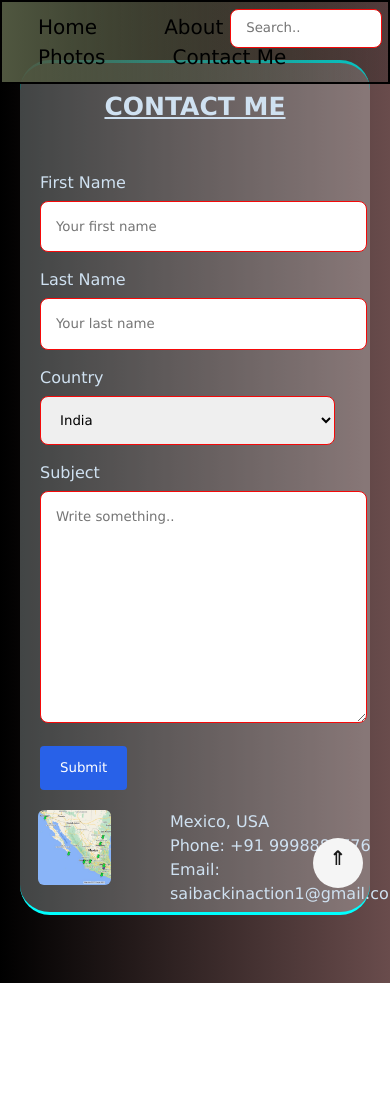
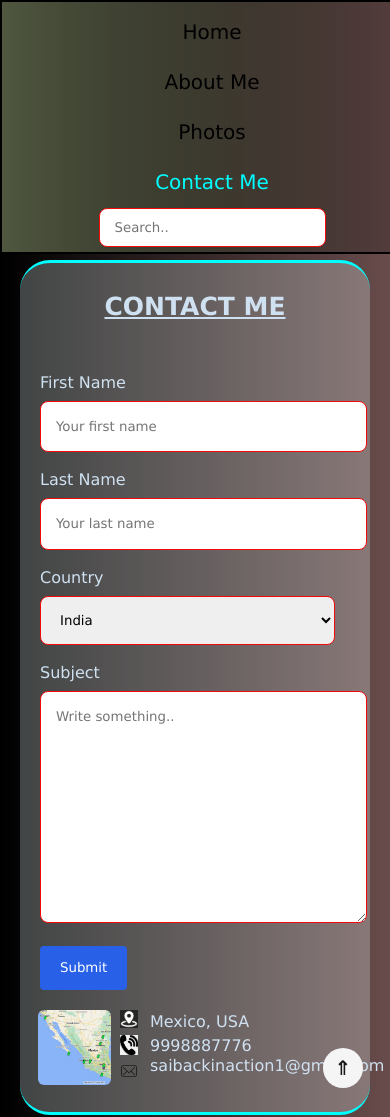
Before and after one commit to saiZemoso/saiZemoso.github.io, a plain HTML site: page contact.html in a window 390 px wide. Shown: the top 1117 px of the page. Before the commit the page ends 983 px from the top, so only its background shows below. Drawn offline with Linux system fonts and the light colour scheme.

Commit message:
added responsivness and icons

```diff
--- a/contact.html
+++ b/contact.html
@@ -8,18 +8,26 @@
     <link href="style.css" rel="stylesheet" />
   </head>
   <body>
-    <header id="home">
+    <header id="#home">
       <nav class="navigation">
-        <a class="nav" href="./index.html">Home</a>
-        <a class="nav" href="./about_me.html">About Me</a>
-        <a class="nav" href="./photos.html">Photos</a>
-        <a class="nav" href="#contact_me">Contact Me</a>
-        <input type="text" name="search" id="search" placeholder="Search.." />
+        <a class="nav home" href="./index.html">Home</a>
+        <a class="nav about" href="./about_me.html">About Me</a>
+        <a class="nav photos" href="./photos.html">Photos</a>
+        <a class="nav contact" style="color: cyan" href="#contact_me"
+          >Contact Me</a
+        >
+        <input
+          class="nav search"
+          type="text"
+          name="search"
+          id="search"
+          placeholder="Search.."
+        />
       </nav>
     </header>
     <section id="contact_me">
       <h1>CONTACT ME</h1>
-      <div class="container">
+      <div class="contact-container">
         <form action="./action_page.php" method="get">
           <label for="fname">First Name</label>
           <br />
@@ -64,16 +72,25 @@
         <img
           src="./map.jfif"
           alt="map of mexico"
-          class="location"
+          class="map"
           height="75"
           width="126"
         />
-        <ul class="location-info">
-          <li>Mexico, USA</li>
-          <li>Phone: +91 9998887776</li>
-          <li>Email: saibackinaction1@gmail.com</li>
+        <ul class="contact-info">
+          <div class="location-img">
+            <img src="./location.png" alt="location image" class="icon" />
+            <li style="top: 0">Mexico, USA</li>
+          </div>
+          <div class="phone-img">
+            <img src="./phone.png" alt="phone image" class="icon" />
+            <li style="top: 24px">9998887776</li>
+          </div>
+          <div class="mail-img">
+            <img src="./mail.png" alt="mail image" class="icon" />
+            <li style="top: 44px">saibackinaction1@gmail.com</li>
+          </div>
         </ul>
-        <footer class="foot"><a href="#home">&uArr;</a></footer>
+        <footer class="foot"><a href="#contact_me">&uArr;</a></footer>
       </div>
     </section>
   </body>
--- a/style.css
+++ b/style.css
@@ -6,44 +6,53 @@
     "Lucida Sans Unicode", Geneva, Verdana, sans-serif;
 }
 body {
+  /* border: 6px rgba(201, 204, 24, 0.812) dotted; */
   background-color: rgb(133, 133, 133);
-  /* border: 6px rgba(201, 204, 24, 0.812) dotted; */
-  border-top: 0;
-  padding-bottom: 8px;
   background: linear-gradient(270deg, #694c4c, #000000);
   color: rgb(207, 225, 241);
+  margin-bottom: 10px;
 }
-main {
+.navigation {
+  background: linear-gradient(90deg, #505740, #00000035);
+  border: 2px black solid;
+
+  display: flex;
+  width: 100%;
+  height: 55px;
+  flex-wrap: wrap;
+
+  position: fixed;
+  top: 0;
+}
+.nav {
+  width: auto;
+  height: 20px;
+  padding: 0 0;
+  flex-grow: 1;
+  justify-content: space-around;
   text-align: center;
 }
-main em {
-  color: aquamarine;
-  font-size: 40px;
+/* #search {
+  width: 120px;
+  position: fixed;
+  right: 2%;
+  height: 7px;
+  top: 0.3%;
+} */
+#search {
+  /* flex-basis: 8%; */
+  /* justify-content: flex-end; */
+
+  width: auto;
+  height: 7px;
+  text-align: left;
+  margin-bottom: 5px;
 }
-#about_me h1 {
-  margin-top: 50px;
-}
-p {
-  line-height: 1.5;
-}
-article {
-  margin: 15px;
-  padding: 15px;
-  padding-top: 0px;
-}
-.navigation {
-  position: fixed;
-  top: 0;
-  left: 0;
-  right: 0;
-  background: linear-gradient(90deg, #505740, #00000035);
-  display: block;
-  border: 2px black solid;
-  width: auto;
-  padding: 10px 5px;
+#current:link {
+  color: #04aa6d;
 }
 a {
-  margin: 21px;
+  margin: 15px;
   padding: 10px;
 }
 a:link,
@@ -54,21 +63,28 @@ a:visited {
 }
 a:hover,
 a:active {
-  color: bisque;
+  color: rgb(255, 231, 202);
   font-weight: bold;
-  background-color: rgb(89, 1, 40);
-  padding: 10px;
+  /* background-color: rgb(89, 1, 40); */
+  /* padding: 5px; */
   border-radius: 8px;
-  transform: scale(1.2);
+  transform: scale(1.1);
   transition: 0.3s ease-in-out;
 }
-#search {
-  width: 120px;
+
+/* .navigation {
   position: fixed;
-  right: 2%;
-  height: 7px;
-  top: 0.3%;
-}
+  top: 0;
+  left: 0;
+  right: 0;
+  background: linear-gradient(90deg, #505740, #00000035);
+  display: block;
+  border: 2px black solid;
+  width: auto;
+  padding: 10px 5px;
+} */
+
+/* Headings */
 h1 {
   border: 10px;
   margin: auto;
@@ -77,12 +93,34 @@ h1 {
   font-size: 25px;
   text-decoration: underline;
 }
+
+/*main*/
+main {
+  text-align: center;
+}
+main em {
+  color: aquamarine;
+  font-size: 40px;
+}
+
+/* about_me */
+p {
+  line-height: 1.5;
+}
+article {
+  margin: 15px;
+  padding: 15px;
+  padding-top: 0px;
+}
 .intro {
   text-align: justify;
 }
+
 li {
   list-style: none;
 }
+
+/* photos */
 .picinfo {
   text-align: center;
 }
@@ -98,109 +136,6 @@ li {
   transform: scale(1.3);
   transition: 0.3s ease-in-out;
 }
-#picture,
-#contact_me,
-#about_me,
-#home {
-  margin: 60px 20px;
-}
-label:hover {
-  cursor: pointer;
-}
-input[type="text"],
-select,
-textarea {
-  width: 95%;
-  padding: 15px;
-  border: 1px solid rgb(244, 9, 9);
-  border-radius: 8px;
-
-  margin-top: 6px;
-  margin-bottom: 16px;
-  resize: vertical;
-}
-
-input[type="submit"] {
-  background-color: #2861e8;
-  color: white;
-  padding: 12px 20px;
-  border: none;
-  border-radius: 4px;
-  cursor: pointer;
-}
-
-input[type="submit"]:hover {
-  background-color: #04aa6d;
-}
-
-.container {
-  border-radius: 5px;
-  border-bottom: 5px;
-  padding: 20px;
-}
-
-#contact_me {
-  padding-bottom: 20px;
-  border-top: 3px solid cyan;
-  border-radius: 30px;
-  border-bottom: 3px solid cyan;
-  background-color: rgba(240, 255, 255, 0.258);
-}
-.contact {
-  position: relative;
-}
-.location {
-  border-radius: 6px;
-  width: auto;
-  margin-left: 18px;
-}
-.location-info {
-  position: absolute;
-  bottom: 0;
-  top: 0;
-  left: 150px;
-  right: auto;
-}
-
-.foot a {
-  padding: 0;
-  margin: 0;
-  font-weight: bolder;
-  text-align: center;
-  background-color: whitesmoke;
-  height: 40px;
-  width: 40px;
-  border-radius: 50%;
-  position: absolute;
-  right: 2%;
-  bottom: 5%;
-  padding: 5px 5px;
-}
-.foot a:link,
-.foot a:visited {
-  color: rgb(24, 24, 24);
-  font-size: 20px;
-}
-.foot a:hover,
-.foot a:active {
-  color: #ffffff;
-  background-color: black;
-}
-
-/* .foot a {
-  background-color: rgba(255, 255, 255, 0.807);
-  font-weight: bolder;
-  display: inline;
-  position: absolute;
-  right: 2%;
-  bottom: 5%;
-  border-left: 10px;
-  border-right: 80px;
-  height: 50px;
-  width: 50px;
-  border-radius: 50%;
-} */
-
 /* .container-img {
   border: 2px solid whitesmoke;
   display: flex;
@@ -210,6 +145,9 @@ input[type="submit"]:hover {
   justify-content: space-around;
   height: 500px;
 } */
+/* .container-img {
+  position: relative;
+} */
 .cont-1,
 .cont-2 {
   /* border: 2px solid white; */
@@ -217,7 +155,6 @@ input[type="submit"]:hover {
   flex-wrap: wrap;
   justify-content: space-around;
 }
-
 .ci img {
   height: 200px;
   width: auto;
@@ -242,3 +179,168 @@ input[type="submit"]:hover {
   align-self: flex-end;
   order: 1;
 }
+/* .container-img .foot a {
+  padding: 0;
+  margin: 0;
+  font-weight: bolder;
+  text-align: center;
+  background-color: whitesmoke;
+  height: 30px;
+  width: 30px;
+  border-radius: 50%;
+  position: sticky;
+
+  right: 20%;
+  bottom: 5%;
+  padding: 5px 5px;
+} */
+
+/* contact me */
+#contact_me {
+  padding-bottom: 20px;
+  border-top: 3px solid cyan;
+  border-radius: 30px;
+  border-bottom: 3px solid cyan;
+  background-color: rgba(240, 255, 255, 0.258);
+}
+.contact-container {
+  border-radius: 5px;
+  border-bottom: 5px;
+  padding: 20px;
+}
+label:hover {
+  cursor: pointer;
+}
+input[type="text"],
+select,
+textarea {
+  width: 95%;
+  padding: 15px;
+  border: 1px solid rgb(244, 9, 9);
+  border-radius: 8px;
+
+  margin-top: 6px;
+  margin-bottom: 16px;
+  resize: vertical;
+}
+input[type="submit"] {
+  background-color: #2861e8;
+  color: white;
+  padding: 12px 20px;
+  border: none;
+  border-radius: 4px;
+  cursor: pointer;
+}
+input[type="submit"]:hover {
+  background-color: #04aa6d;
+}
+.contact {
+  position: relative;
+}
+.map {
+  border-radius: 6px;
+  width: auto;
+  margin-left: 18px;
+}
+.contact-info {
+  position: absolute;
+  bottom: 0;
+  top: 0;
+  left: 100px;
+  right: auto;
+}
+.icon {
+  width: 18px;
+  height: auto;
+}
+.contact-info li {
+  position: absolute;
+  left: 30px;
+  width: 240px;
+}
+.foot a {
+  padding: 0;
+  margin: 0;
+  font-weight: bolder;
+  text-align: center;
+  background-color: whitesmoke;
+  height: 30px;
+  width: 30px;
+  border-radius: 50%;
+  position: absolute;
+  right: 2%;
+  bottom: 5%;
+  padding: 5px 5px;
+}
+.foot a:link,
+.foot a:visited {
+  color: rgb(24, 24, 24);
+  font-size: 20px;
+}
+.foot a:hover,
+.foot a:active {
+  color: #ffffff;
+  background-color: black;
+}
+/* .foot a {
+  background-color: rgba(255, 255, 255, 0.807);
+  font-weight: bolder;
+  display: inline;
+  position: absolute;
+  right: 2%;
+  bottom: 5%;
+  border-left: 10px;
+  border-right: 80px;
+  height: 50px;
+  width: 50px;
+  border-radius: 50%;
+} */
+
+#photos,
+#contact_me,
+#about_me,
+main {
+  margin: 70px 20px;
+}
+
+/* media queiries */
+@media screen and (max-width: 651px) and (min-width: 499px) {
+  .navigation {
+    height: 100px;
+    width: 100%;
+  }
+  #photos,
+  #contact_me,
+  #about_me,
+  main {
+    margin: 110px 20px;
+    margin-bottom: 30px;
+  }
+}
+@media screen and (max-width: 531px) {
+}
+@media screen and (max-width: 500px) {
+  .navigation {
+    flex-direction: column;
+
+    height: 250px;
+    width: 100%;
+    border-bottom: auto;
+    align-items: center;
+  }
+  .nav {
+    width: 100%;
+    padding: 0 0;
+    text-align: center;
+  }
+  #search {
+    width: 50%;
+  }
+  #photos,
+  #contact_me,
+  #about_me,
+  main {
+    margin: 260px 20px;
+    margin-bottom: 50px;
+  }
+} ;
```
Also changed, not shown: about_me.html (+12 -6 lines), index.html (+13 -6 lines), photos.html (+15 -6 lines), location.png (added), mail.png (added), phone.png (added).
